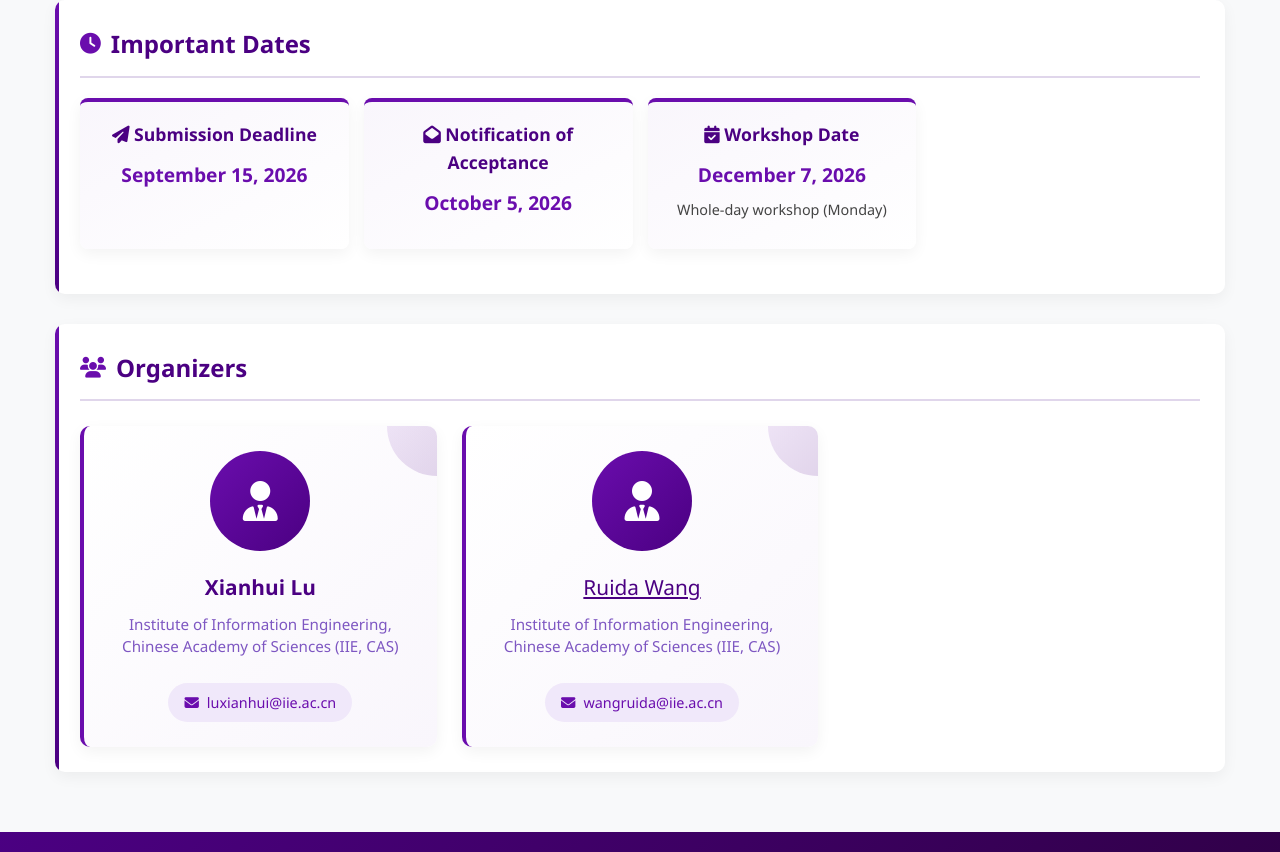
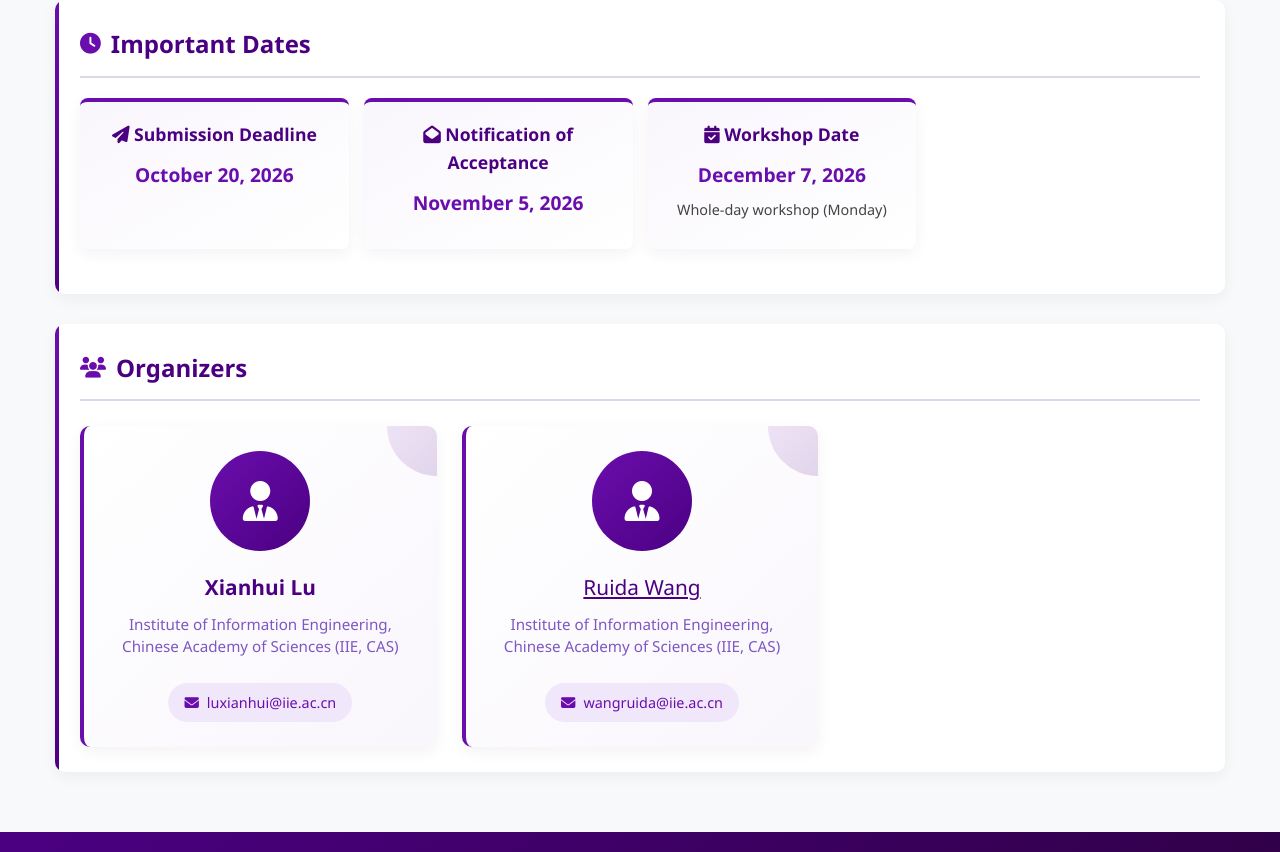
Before and after one commit to PQC-FHE-workshop/PQC-FHE-2026, a plain HTML site: page index.html in a window 1280 px wide. Shown: the part 1678-2530 px from the top of the page. Drawn offline with Linux system fonts and the light colour scheme.

Commit message:
Add files via upload

```diff
--- a/index.html
+++ b/index.html
@@ -902,12 +902,12 @@
             <div class="dates-cards">
                 <div class="date-card">
                     <h4><i class="fas fa-paper-plane"></i> Submission Deadline</h4>
-                    <div class="date">September 15, 2026</div>
+                    <div class="date">October 20, 2026</div>
                 </div>
 
                 <div class="date-card">
                     <h4><i class="fas fa-envelope-open"></i> Notification of Acceptance</h4>
-                    <div class="date">October 5, 2026</div>
+                    <div class="date">November 5, 2026</div>
                 </div>
 
                 <div class="date-card">
```
